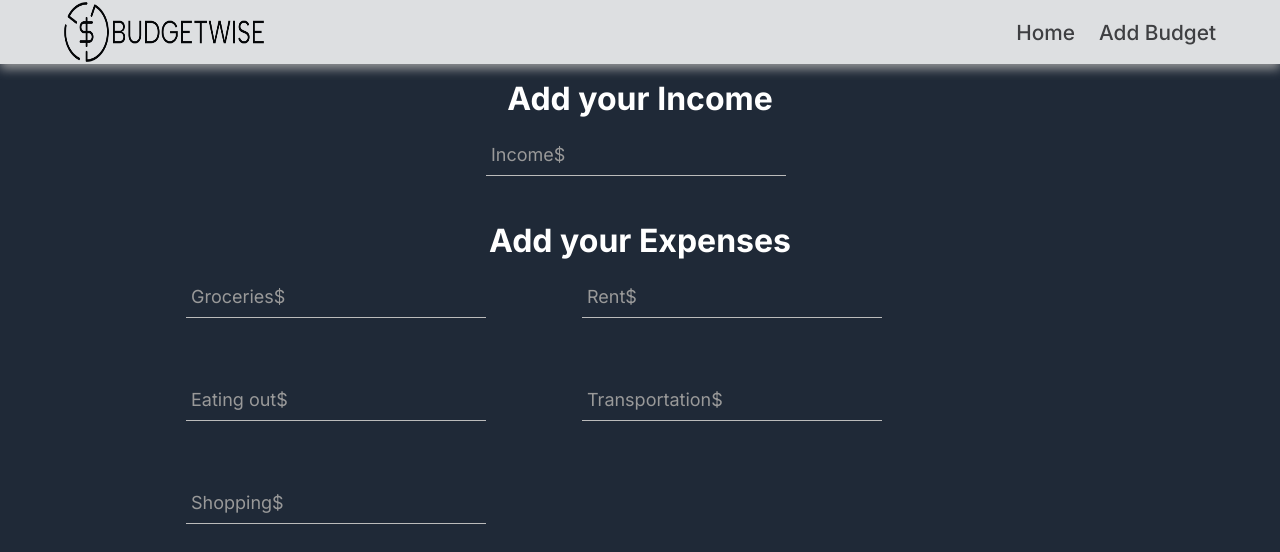
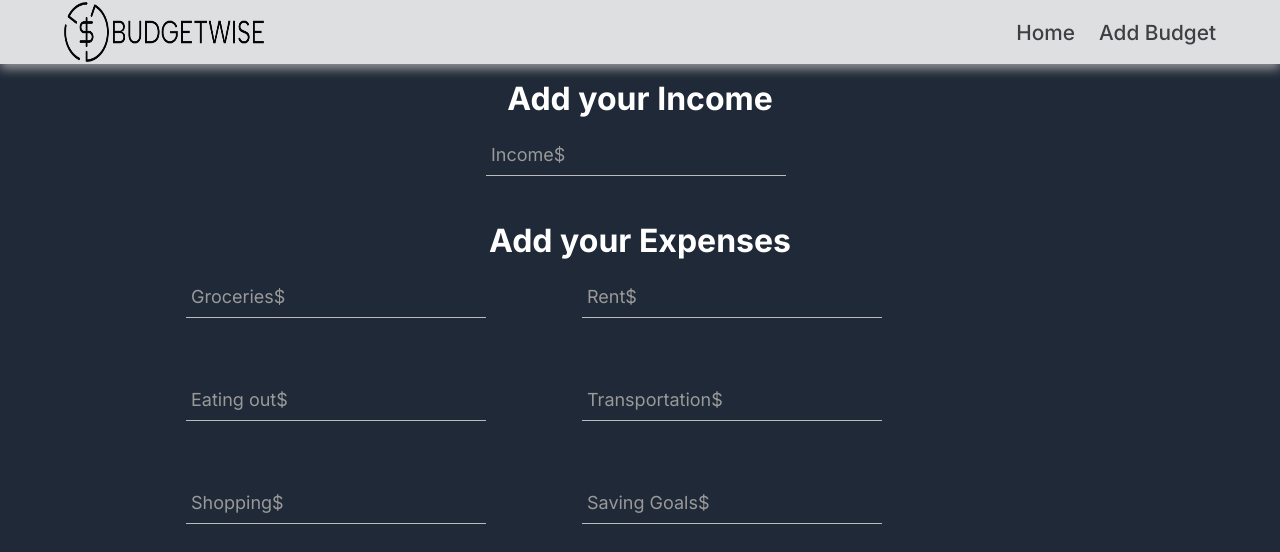
Before and after one commit to hassangulzar1/BudgetWise-IBM-s-Watsonx.ai, a Next.js app: page /budget in a window 1280 px wide. Shown: the top 552 px of the page. Built offline with nearby package versions, Linux system fonts and the light colour scheme.

Commit message:
saving goals done

```diff
--- a/app/budget/page.js
+++ b/app/budget/page.js
@@ -73,6 +73,16 @@ const page = () => {
             <span class="bar"></span>
             <label>Shopping$</label>
           </div>
+
+          <div
+            className="group"
+            style={{ marginTop: "1rem", marginLeft: "6rem" }}
+          >
+            <input type="number" required />
+            <span class="highlight"></span>
+            <span class="bar"></span>
+            <label>Saving Goals$</label>
+          </div>
         </div>
       </div>
     </>
```
